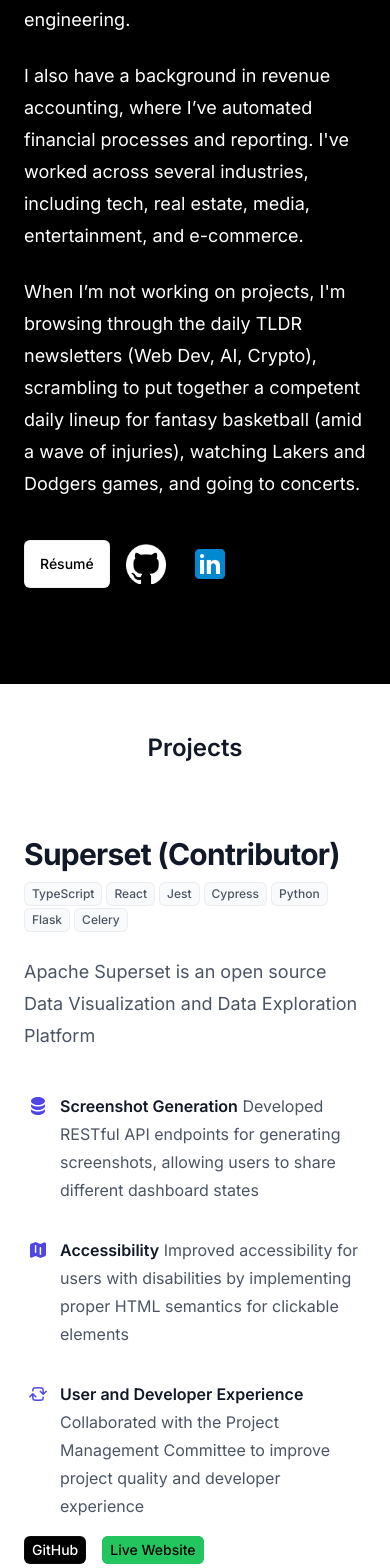
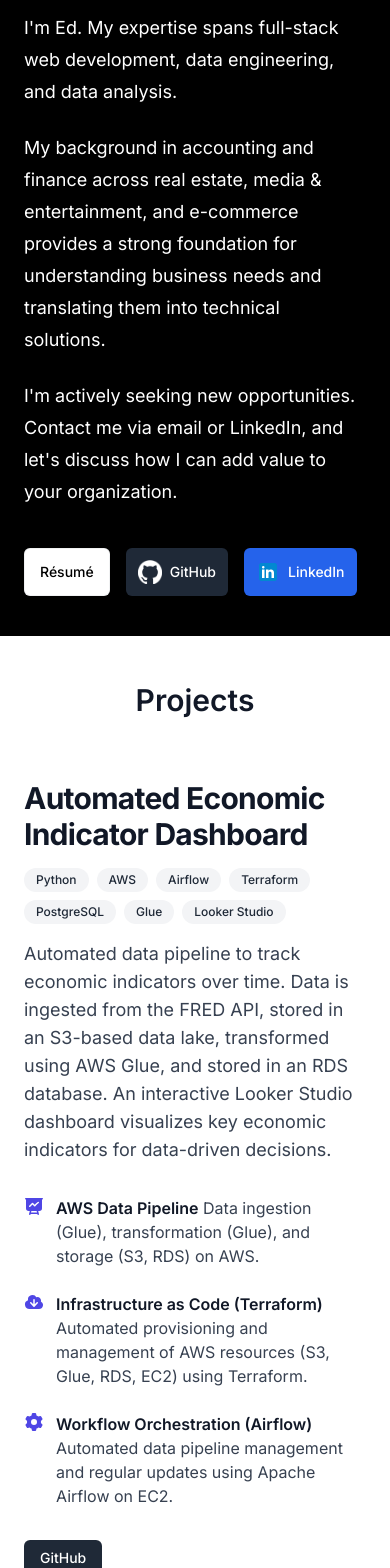
Before and after one commit to eulloa10/edgar-personal-website-2, a Next.js app in the folder portfolio/: page / in a window 390 px wide. Shown: the part 220-1788 px from the top of the page. Built offline with nearby package versions, Linux system fonts and the light colour scheme.

Commit message:
update frontend styling, improve functionality, and add new projects

```diff
--- a/portfolio/src/app/components/AllProjects.js
+++ b/portfolio/src/app/components/AllProjects.js
@@ -1,9 +1,37 @@
-import { CloudArrowUpIcon, ServerIcon, GlobeAmericasIcon, CircleStackIcon, MapIcon, ArrowPathRoundedSquareIcon, ChatBubbleLeftEllipsisIcon, UsersIcon, CursorArrowRaysIcon, PresentationChartLineIcon, CloudArrowDownIcon, EnvelopeIcon } from '@heroicons/react/20/solid'
+import { CloudArrowUpIcon, ServerIcon, GlobeAmericasIcon, CircleStackIcon, MapIcon, ArrowPathRoundedSquareIcon, ChatBubbleLeftEllipsisIcon, UsersIcon, CursorArrowRaysIcon, PresentationChartLineIcon, CloudArrowDownIcon, EnvelopeIcon, Cog6ToothIcon } from '@heroicons/react/20/solid'
 import Project from './Project';
 
 const projects = [
   {
-    name: 'Superset (Contributor)',
+    name: 'Automated Economic Indicator Dashboard',
+    tag: 'financial-indicators-pipeline',
+    stack: ['Python', 'AWS', 'Airflow', 'Terraform', 'PostgreSQL', 'Glue', 'Looker Studio'],
+    description:
+    'Automated data pipeline to track economic indicators over time. Data is ingested from the FRED API, stored in an S3-based data lake, transformed using AWS Glue, and stored in an RDS database. An interactive Looker Studio dashboard visualizes key economic indicators for data-driven decisions.',
+    features: [
+      {
+        name: 'AWS Data Pipeline',
+        description:
+          'Data ingestion (Glue), transformation (Glue), and storage (S3, RDS) on AWS.',
+        icon: PresentationChartLineIcon,
+      },
+      {
+        name: 'Infrastructure as Code (Terraform)',
+        description: 'Automated provisioning and management of AWS resources (S3, Glue, RDS, EC2) using Terraform.',
+        icon: CloudArrowDownIcon,
+      },
+      {
+        name: 'Workflow Orchestration (Airflow)',
+        description: 'Automated data pipeline management and regular updates using Apache Airflow on EC2.',
+        icon: Cog6ToothIcon,
+      },
+    ],
+    githubLink: 'https://github.com/eulloa10/financial-data-pipeline',
+    liveLink: null,
+    image: '/fred_fdp_screenshot.png'
+  },
+  {
+    name: 'Apache Superset (Open Source Contributor)',
     tag: 'superset',
     stack: ['TypeScript', 'React', 'Jest', 'Cypress', 'Python', 'Flask', 'Celery'],
     description:
@@ -31,7 +59,7 @@
     image: '/superset.png'
   },
   {
-    name: 'Lucky Parking (Contributor)',
+    name: 'Lucky Parking (Open Source Contributor)',
     tag: 'lucky',
     stack: ['TypeScript', 'Node.js', 'Express.js', 'React', 'MongoDB'],
     description:
@@ -87,7 +115,7 @@
     image: '/haus.png'
   },
   {
-    name: 'Harmonious Voices (Group Project)',
+    name: 'Harmonious Voices (Team Project)',
     tag: 'harmonious',
     stack: ['JavaScript', 'Python', 'React', 'Redux', 'Flask', 'HTML5', 'CSS3', 'SQLAlchemy', 'SQLite3', 'PostgreSQL'],
     description:
@@ -111,45 +139,17 @@
       },
     ],
     githubLink: 'https://github.com/eulloa10/harmonious-voices',
-    liveLink: 'https://harmonious-voices.onrender.com/',
+    liveLink: null,
     image: '/harmonious.png'
   },
-  {
-    name: 'State of the Market',
-    tag: 'sotm',
-    stack: ['TypeScript', 'Next.js', 'Python', 'Django', 'PostgreSQL'],
-    description:
-    'An economic health analysis app that monitors 11 key economic indicators. Performing insightful current versus prior period analyses, the app delivers monthly Excel reports directly to the user\'s inbox, enabling them to make informed investment decisions.',
-    features: [
-      {
-        name: 'FRED API Integration',
-        description:
-          'Uses the latest data from the St. Louis Federal Reserve to conduct economic analysis',
-        icon: PresentationChartLineIcon,
-      },
-      {
-        name: 'AWS Integration',
-        description: 'Leverages S3 buckets to store user reports and ensure timely access',
-        icon: CloudArrowDownIcon,
-      },
-      {
-        name: 'Brevo SMTP',
-        description: 'Ensures reliable and secure delivery of monthly Excel reports with minimal downtime and robust performance',
-        icon: EnvelopeIcon,
-      },
-    ],
-    githubLink: 'https://github.com/eulloa10/state-of-the-market',
-    liveLink: null,
-    image: '/sotm.png'
-  },
-  ]
+]
 
 
 export default function AllProjects() {
   return (
     <>
-      <h2 id="projects" className="text-center bg-white text-2xl font-semibold leading-8 text-gray-900 pt-12">Projects</h2>
-      <div>
+      <h2 id="projects" className="text-center bg-white text-3xl font-semibold leading-8 text-gray-900 pt-12">Projects</h2>
+      <div id="projects-section">
         {
           projects.map((project, index) => {
             return(
--- a/portfolio/src/app/components/about.js
+++ b/portfolio/src/app/components/about.js
@@ -2,51 +2,56 @@
 
 export default function About() {
   return (
-    <div id="about" className="relative isolate overflow-hidden bg-black py-24 sm:py-32">
-      <div
-        className="hidden sm:absolute sm:-top-10 sm:right-1/2 sm:-z-10 sm:mr-10 sm:block sm:transform-gpu sm:blur-3xl"
-        aria-hidden="true"
-      >
-      </div>
-      <div
-        className="absolute -top-52 left-1/2 -z-10 -translate-x-1/2 transform-gpu blur-3xl sm:top-[-28rem] sm:ml-16 sm:translate-x-0 sm:transform-gpu"
-        aria-hidden="true"
-      >
-      </div>
+    <div
+      id="about"
+      className="relative isolate overflow-hidden bg-black min-h-screen flex flex-col justify-center py-10"
+    >
       <div className="mx-auto max-w-7xl px-6 lg:px-8">
-        <div className="mx-auto max-w-2xl lg:mx-0">
-          <h1 className="text-4xl font-bold tracking-tight text-white sm:text-6xl">Software Engineer</h1>
-          <p className="mt-6 text-lg leading-8 text-white">
-            I'm a software engineer focused on full-stack web development and data engineering.
+        <div className="mx-auto max-w-2xl lg:mx-0 pt-10">
+          <h1 className="text-4xl font-bold tracking-tight text-white sm:text-6xl">
+            Software Engineer<br />
+            Data Engineer<br />
+            Data Analyst<br />
+          </h1>
+          <p className="mt-8 text-lg leading-8 text-white">
+            I'm Ed. My expertise spans full-stack web development, data engineering, and data analysis.
           </p>
           <p className="mt-6 text-lg leading-8 text-white">
-            I also have a background in revenue accounting, where I’ve automated financial processes and reporting. I've worked across several industries, including tech, real estate, media, entertainment, and e-commerce.
+            My background in accounting and finance across real estate, media & entertainment, and e-commerce provides a strong foundation for understanding business needs and translating them into technical solutions.
           </p>
           <p className="mt-6 text-lg leading-8 text-white">
-            When I’m not working on projects, I'm browsing through the daily TLDR newsletters (Web Dev, AI, Crypto), scrambling to put together a competent daily lineup for fantasy basketball (amid a wave of injuries), watching Lakers and Dodgers games, and going to concerts.
+            I'm actively seeking new opportunities. Contact me via email or LinkedIn, and let's discuss how I can add value to your organization.
           </p>
-          <div className="flex items-center">
+          <div className="flex items-center mt-10">
             <a
-              href="https://drive.google.com/file/d/10u4LZqLVkNwgmT8EGJku3tGmt3tXAijq/view?usp=sharing" target="_blank"
+              href="https://drive.google.com/file/d/10u4LZqLVkNwgmT8EGJku3tGmt3tXAijq/view?usp=sharing"
+              target="_blank"
               rel="noopener noreferrer"
-              className="inline-flex items-center rounded-md bg-white px-4 py-2 text-sm font-medium text-black ring-1 ring-inset ring-gray-500/10 mt-10 mr-2 h-12">
-                Résumé
+              className="inline-flex items-center rounded-md bg-white px-4 py-2 text-sm font-medium text-black ring-1 ring-inset ring-gray-500/10 mr-4 h-12"
+            >
+              Résumé
             </a>
             <a
-              href="https://github.com/eulloa10" target="_blank"
+              href="https://github.com/eulloa10"
+              target="_blank"
               rel="noopener noreferrer"
-              className="inline-flex items-center rounded-md bg-black px-2 py-2 text-sm font-medium text-black mt-10 mr-2 h-12">
-                <Image src="/github-mark-white.png" alt="GitHub Icon" width={40} height={40} />
+              className="inline-flex items-center rounded-md bg-gray-800 px-3 py-2 text-sm font-medium text-white mr-4 h-12"
+            >
+              <Image src="/github-mark-white.png" alt="GitHub Icon" width={24} height={24} className="mr-2" />
+              GitHub
             </a>
             <a
-              href="https://www.linkedin.com/in/edgarulloa/" target="_blank"
+              href="https://www.linkedin.com/in/edgarulloa/"
+              target="_blank"
               rel="noopener noreferrer"
-              className="inline-flex items-center rounded-md bg-black px-2 py-2 text-sm font-medium text-black mt-10 mr-2 h-12">
-                <Image src="/linkedin.png" alt="LinkedIn Icon" width={40} height={40} />
+              className="inline-flex items-center rounded-md bg-blue-600 px-3 py-2 text-sm font-medium text-white h-12"
+            >
+              <Image src="/linkedin.png" alt="LinkedIn Icon" width={24} height={24} className="mr-2" />
+              LinkedIn
             </a>
           </div>
         </div>
       </div>
     </div>
-  )
+  );
 }
--- a/portfolio/src/app/components/contact.js
+++ b/portfolio/src/app/components/contact.js
@@ -2,46 +2,34 @@
 import Image from 'next/image';
 
 export default function Contact() {
-  const containerWidth = 'w-80';
+  return (
+    <div className="bg-white py-16">
+      <div className="mx-auto max-w-7xl px-6 lg:px-8 text-center">
+        <h2 id="contact" className="text-3xl font-semibold leading-8 text-gray-900 mb-12">
+          Contact
+        </h2>
 
-  return (
-    <div className="bg-white text-black py-16">
-      <div className="container mx-auto text-center">
-
-
-        <h2 id="contact" className="text-2xl font-bold mb-8">Contact</h2>
-
-        <div className={`mb-8 mx-auto ${containerWidth}`}>
-          <div className="p-6 border border-gray-300 rounded-md">
-            <p className="text-blue-600">
-              <a href="mailto:edgar.ulloa.careers@gmail.com">edgar.ulloa.careers@gmail.com</a>
-            </p>
-          </div>
-        </div>
-
-        <div className={`mb-8 mx-auto ${containerWidth}`}>
+        <div className="flex justify-center space-x-4">
           <a
             href="https://github.com/eulloa10"
             target="_blank"
             rel="noopener noreferrer"
-            className="p-6 border border-gray-300 rounded-md flex items-center justify-center"
+            className="inline-flex items-center rounded-md bg-gray-800 px-4 py-3 text-white hover:bg-gray-700 transition-colors"
           >
-            <Image src="/github-mark.png" alt="GitHub Icon" width={40} height={40} />
+            <Image src="/github-mark-white.png" alt="GitHub Icon" width={24} height={24} className="mr-2" />
+            GitHub
           </a>
-        </div>
-
-        <div className={`mx-auto ${containerWidth}`}>
           <a
             href="https://www.linkedin.com/in/edgarulloa/"
             target="_blank"
             rel="noopener noreferrer"
-            className="p-6 border border-gray-300 rounded-md flex items-center justify-center"
+            className="inline-flex items-center rounded-md bg-blue-600 px-4 py-3 text-white hover:bg-blue-700 transition-colors"
           >
-            <Image src="/linkedin.png" alt="LinkedIn Icon" width={40} height={40} />
+            <Image src="/linkedin.png" alt="LinkedIn Icon" width={24} height={24} className="mr-2" />
+            LinkedIn
           </a>
         </div>
-
       </div>
     </div>
   );
-};
+}
--- a/portfolio/src/app/components/project.js
+++ b/portfolio/src/app/components/project.js
@@ -2,46 +2,60 @@
 
 export default function Project({ project }) {
   return (
-    <div id={project.tag} className="overflow-hidden bg-white py-16 sm:py-20">
+    <div id={project.tag} className="bg-white py-16 sm:py-20">
       <div className="mx-auto max-w-7xl px-6 lg:px-8 bg-white">
         <div className="mx-auto grid max-w-2xl grid-cols-1 gap-x-8 gap-y-12 sm:gap-y-20 lg:mx-0 lg:ml-0 lg:max-w-none lg:grid-cols-2">
-
           <div className="lg:pr-8 lg:pt-4">
             <div className="lg:max-w-lg">
-              <h3 className="mt-2 text-3xl font-bold tracking-tight text-gray-900 sm:text-4xl mb-2">{project.name}</h3>
-              {
-                project.stack.map((technology, index) => (
+              <h3 className="text-3xl font-bold tracking-tight text-gray-900 sm:text-4xl mb-4">
+                {project.name}
+              </h3>
+              <div className="flex flex-wrap gap-2 mb-4">
+                {project.stack.map((technology, index) => (
                   <span
                     key={index}
-                    className={`inline-flex items-center rounded-md bg-gray-50 px-2 py-1 text-xs font-medium text-gray-600 ring-1 ring-inset ring-gray-500/10 ${
-                      index < project.stack.length - 1 ? 'mr-1' : '' // Add margin to the right for all elements except the last one
-                    }`}
+                    className="inline-flex items-center rounded-full bg-gray-100 px-3 py-1 text-xs font-medium text-gray-800"
                   >
                     {technology}
                   </span>
-                ))
-              }
-              <p className="mt-6 text-lg leading-8 text-gray-600">
+                ))}
+              </div>
+              <p className="mt-4 text-lg leading-7 text-gray-700">
                 {project.description}
               </p>
-              <dl className="mt-10 max-w-xl space-y-8 text-base leading-7 text-gray-600 lg:max-w-none">
+              <dl className="mt-8 max-w-xl space-y-6 text-base leading-6 text-gray-700 lg:max-w-none">
                 {project.features.map((feature) => (
-                  <div key={feature.name} className="relative pl-9">
+                  <div key={feature.name} className="relative pl-8">
                     <dt className="inline font-semibold text-gray-900">
-                      <feature.icon className="absolute left-1 top-1 h-5 w-5 text-indigo-600" aria-hidden="true" />
+                      <feature.icon
+                        className="absolute left-0 top-0 h-5 w-5 text-indigo-600"
+                        aria-hidden="true"
+                      />
                       {feature.name}
-                    </dt>{' '}
+                    </dt>{" "}
                     <dd className="inline">{feature.description}</dd>
                   </div>
                 ))}
               </dl>
-              <div className="flex gap-4 mt-4">
-                <a href={project.githubLink} target="_blank" rel="noopener noreferrer" className="inline-flex items-center rounded-md bg-black px-2 py-1 text-sm font-medium text-white ring-1 ring-inset ring-gray-500/10">
+              <div className="flex gap-4 mt-8">
+                <a
+                  href={project.githubLink}
+                  target="_blank"
+                  rel="noopener noreferrer"
+                  className="inline-flex items-center rounded-md bg-gray-800 px-4 py-2 text-sm font-medium text-white hover:bg-gray-700 transition-colors"
+                >
                   GitHub
                 </a>
-                {project.liveLink && <a href={project.liveLink} target="_blank" rel="noopener noreferrer"  className="inline-flex items-center rounded-md px-2 py-1 text-sm font-medium text-black ring-1 ring-inset ring-green-500 bg-green-500">
+                {project.liveLink && (
+                  <a
+                    href={project.liveLink}
+                    target="_blank"
+                    rel="noopener noreferrer"
+                    className="inline-flex items-center rounded-md bg-green-600 px-4 py-2 text-sm font-medium text-white hover:bg-green-700 transition-colors"
+                  >
                     Live Website
-                </a>}
+                  </a>
+                )}
               </div>
             </div>
           </div>
@@ -50,13 +64,12 @@
               <Image
                 src={project.image}
                 alt={`Screenshot of ${project.name} website`}
-      className="w-[36rem] max-w-none rounded-xl shadow-xl ring-1 ring-gray-400/10 sm:w-[42rem] md:-ml-4 lg:-ml-0"
+                className="w-full rounded-xl shadow-lg ring-1 ring-gray-200"
                 width={2432}
                 height={1442}
               />
             )}
           </div>
-
         </div>
       </div>
     </div>
--- a/portfolio/src/app/components/skills.js
+++ b/portfolio/src/app/components/skills.js
@@ -1,91 +1,98 @@
 import SkillBadge from "./SkillBadge";
 
-const languages = ['JavaScript', 'TypeScript', 'Python', 'HTML', 'CSS'];
-const technologies = ['Django', 'Flask', 'Next.js', 'Node.js', 'Express.js', 'Tailwind CSS', 'Jest', 'Cypress', 'PostgreSQL'];
-const libraries = ['React', 'Redux','Sequelize', 'SQLAlchemy', 'Ant Design'];
-const tools = ['Docker', 'AWS S3', 'Postman', 'Jira', 'Git', 'BigQuery', 'Tableau', 'Render', 'Agile', 'Excel', 'Salesforce', 'Workday', 'Oracle'];
+const data_languages = ['Python', 'SQL'];
+const data_pipelines_etl = ['Pandas', 'Openpyxl', 'Airflow', 'AWS Glue'];
+const data_databases = ['PostgreSQL', 'SQLAlchemy'];
+const data_cloud_devops = ['AWS (S3, RDS, EC2, Glue)', 'Docker', 'Terraform'];
+
+const languages = ['Python', 'JavaScript', 'HTML', 'CSS'];
+const backend = ['Django', 'Flask', 'RESTful APIs'];
+const frontend = ['React', 'Next.js'];
+const testing_qa = ['Postman', 'pytest'];
 
 export default function Skills() {
   return (
-    <div id="skills" className="bg-white py-12 sm:py-16">
+    <div id="skills" className="bg-white py-16">
       <div className="mx-auto max-w-7xl px-6 lg:px-8">
-        <h2 className="text-center text-2xl font-semibold leading-8 text-gray-900 mb-4">
+        <h2 className="text-center text-3xl font-semibold leading-8 text-gray-900 mb-12">
           Skills
         </h2>
 
-        { /* Frontend Skills */}
-        <div className="mb-8">
-          <h3 className="text-left text-xl font-semibold leading-8 text-gray-900 mb-4">
-            Languages
-          </h3>
-          <div className="mb-4">
-            {languages.map((technology, index) => (
-              <span
-                key={index}
-                className={`inline-flex items-center rounded-md bg-gray-50 px-2 py-1 text-md font-medium text-gray-600 ring-1 ring-inset ring-gray-500/10 ${
-                  index < languages.length - 1 ? 'mr-2' : ''
-                } mb-2`}
-              >
-                {technology}
-              </span>
+        {/* Data Engineering & Analysis */}
+        <div className="mb-16">
+          <h3 className="text-3xl font-bold text-gray-900 mb-8">Data Engineering & Analysis</h3>
+          <div className="grid grid-cols-1 md:grid-cols-2 gap-8">
+            <div>
+              <h4 className="text-xl font-semibold text-gray-900 mb-4">Languages</h4>
+              <div className="flex flex-wrap gap-2">
+                {data_languages.map((skill, index) => (
+                  <SkillBadge key={index} skill={skill} />
                 ))}
               </div>
             </div>
-
-        { /* Backend Skills */}
-        <div className="mb-8">
-          <h3 className="text-left text-xl font-semibold leading-8 text-gray-900 mb-4">
-            Technologies
-          </h3>
-          <div className="mb-4">
-            {technologies.map((technology, index) => (
-              <span
-                key={index}
-                className={`inline-flex items-center rounded-md bg-gray-50 px-2 py-1 text-md font-medium text-gray-600 ring-1 ring-inset ring-gray-500/10 ${
-                  index < technologies.length - 1 ? 'mr-2' : ''
-                } mb-2`}
-              >
-                {technology}
-              </span>
+            <div>
+              <h4 className="text-xl font-semibold text-gray-900 mb-4">Data Pipelines/ETL</h4>
+              <div className="flex flex-wrap gap-2">
+                {data_pipelines_etl.map((skill, index) => (
+                  <SkillBadge key={index} skill={skill} />
                 ))}
               </div>
             </div>
-
-        { /* Other Skills */}
-        <div className="mb-8">
-          <h3 className="text-left text-xl font-semibold leading-8 text-gray-900 mb-4">
-            Libraries
-          </h3>
-          <div className="mb-4">
-            {libraries.map((technology, index) => (
-              <span
-                key={index}
-                className={`inline-flex items-center rounded-md bg-gray-50 px-2 py-1 text-md font-medium text-gray-600 ring-1 ring-inset ring-gray-500/10 ${
-                  index < libraries.length - 1 ? 'mr-2' : ''
-                } mb-2`}
-              >
-                {technology}
-              </span>
+            <div>
+              <h4 className="text-xl font-semibold text-gray-900 mb-4">Databases</h4>
+              <div className="flex flex-wrap gap-2">
+                {data_databases.map((skill, index) => (
+                  <SkillBadge key={index} skill={skill} />
                 ))}
               </div>
             </div>
+            <div>
+              <h4 className="text-xl font-semibold text-gray-900 mb-4">Cloud/DevOps</h4>
+              <div className="flex flex-wrap gap-2">
+                {data_cloud_devops.map((skill, index) => (
+                  <SkillBadge key={index} skill={skill} />
+                ))}
+              </div>
+            </div>
+          </div>
+        </div>
 
-        { /* Business Skills */}
-        <div className="mb-8">
-          <h3 className="text-left text-xl font-semibold leading-8 text-gray-900 mb-4">
-            Tools
-          </h3>
-          <div className="mb-4">
-            {tools.map((technology, index) => (
-              <span
-                key={index}
-                className={`inline-flex items-center rounded-md bg-gray-50 px-2 py-1 text-md font-medium text-gray-600 ring-1 ring-inset ring-gray-500/10 ${
-                  index < tools.length - 1 ? 'mr-2' : ''
-                } mb-2`}
-              >
-                {technology}
-              </span>
+        {/* Web Development */}
+        <div className="mb-16">
+          <h3 className="text-3xl font-bold text-gray-900 mb-8">Web Development</h3>
+          <div className="grid grid-cols-1 md:grid-cols-2 gap-8">
+            <div>
+              <h4 className="text-xl font-semibold text-gray-900 mb-4">Languages</h4>
+              <div className="flex flex-wrap gap-2">
+                {languages.map((skill, index) => (
+                  <SkillBadge key={index} skill={skill} />
                 ))}
+              </div>
+            </div>
+            <div>
+              <h4 className="text-xl font-semibold text-gray-900 mb-4">Backend</h4>
+              <div className="flex flex-wrap gap-2">
+                {backend.map((skill, index) => (
+                  <SkillBadge key={index} skill={skill} />
+                ))}
+              </div>
+            </div>
+            <div>
+              <h4 className="text-xl font-semibold text-gray-900 mb-4">Frontend</h4>
+              <div className="flex flex-wrap gap-2">
+                {frontend.map((skill, index) => (
+                  <SkillBadge key={index} skill={skill} />
+                ))}
+              </div>
+            </div>
+            <div>
+              <h4 className="text-xl font-semibold text-gray-900 mb-4">Testing/QA</h4>
+              <div className="flex flex-wrap gap-2">
+                {testing_qa.map((skill, index) => (
+                  <SkillBadge key={index} skill={skill} />
+                ))}
+              </div>
+            </div>
           </div>
         </div>
       </div>
```
Also changed, not shown: portfolio/src/app/components/footer.js (+1 -17 lines), portfolio/src/app/components/nav.js (+87 -78 lines), portfolio/src/app/components/skillBadge.js (+4 -4 lines), portfolio/public/fred_fdp_screenshot.png (added). Lines whose indentation alone changed are shown as unchanged.
